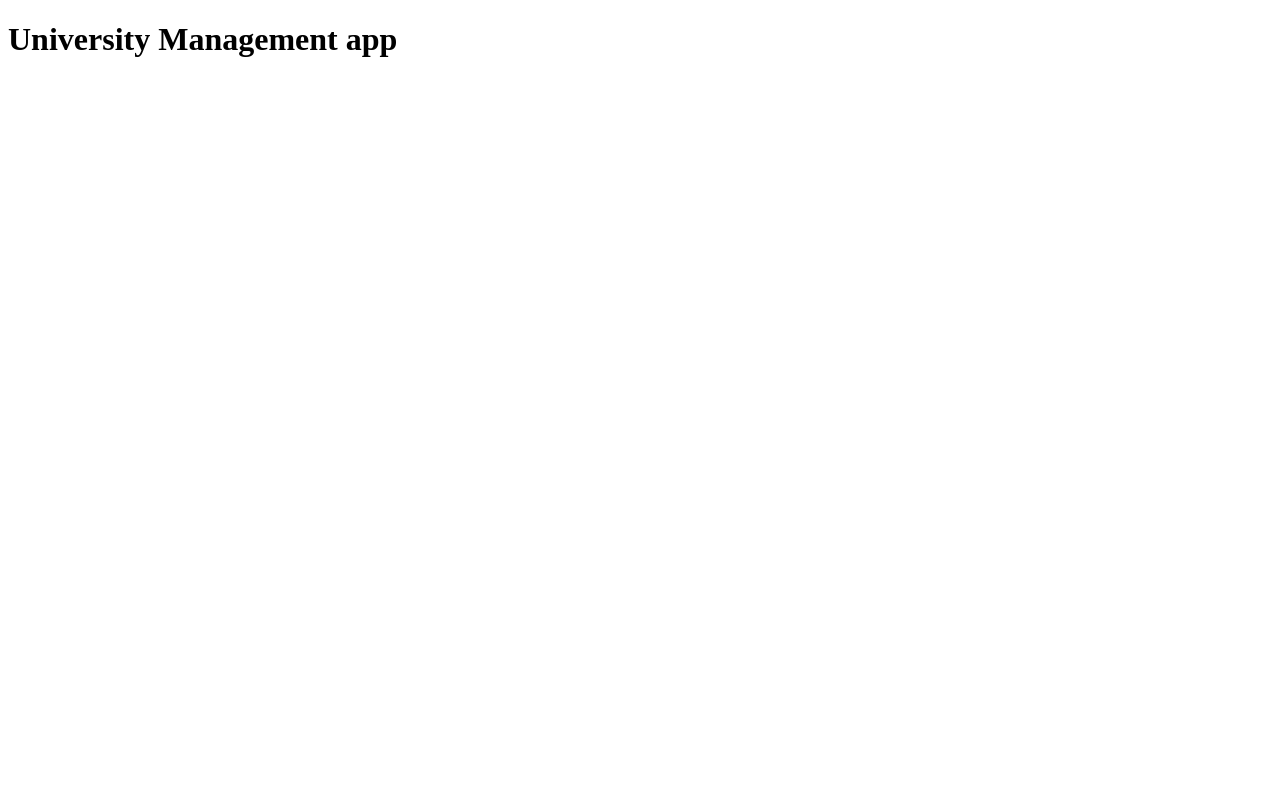
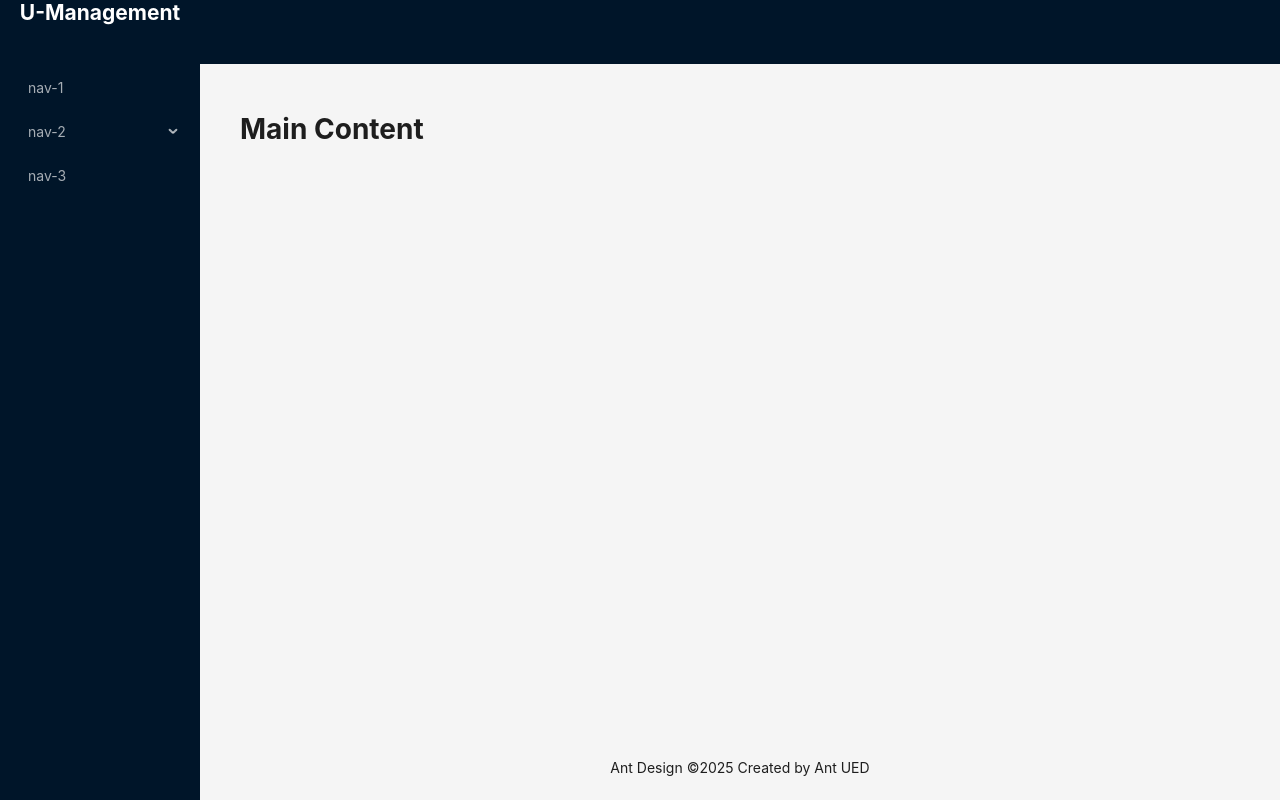
Before and after one commit to Siblur-Rahman/um-client, a React (Vite) app: page / in a window 1280 px wide. Built offline with nearby package versions, Linux system fonts and the light colour scheme.

Commit message:
26-3 completed

```diff
--- a/package.json
+++ b/package.json
@@ -10,6 +10,7 @@
     "preview": "vite preview"
   },
   "dependencies": {
+    "antd": "^5.24.3",
     "react": "^19.0.0",
     "react-dom": "^19.0.0",
     "react-router-dom": "^7.3.0"
--- a/src/App.tsx
+++ b/src/App.tsx
@@ -1,12 +1,9 @@
+import MainLayout from "./components/layout/MainLayout"
 
 
 function App() {
 
-  return (
-    <>
-      <h1>University Management app</h1>
-    </>
-  )
+  return <MainLayout/>
 }
 
 export default App
--- /dev/null
+++ b/src/components/layout/MainLayout.tsx
@@ -0,0 +1,75 @@
+import { createElement } from 'react';
+import { UploadOutlined, UserOutlined, VideoCameraOutlined } from '@ant-design/icons';
+import { Layout, Menu, MenuProps} from 'antd';
+
+const { Header, Content, Footer, Sider } = Layout;
+
+const items: MenuProps['items'] = [
+    {
+        key: '1',
+        label:'nav-1'
+    },
+    {
+        key: '2',
+        label:'nav-2',
+        children:[
+            {
+                key:'21',
+                label:'nav21'
+            },
+            {
+                key:'22',
+                label:'nav22'
+            },
+        ]
+    },
+    {
+        key: '3',
+        label:'nav-3'
+    },
+]
+
+const MainLayout: React.FC = () => {
+
+  return (
+    <Layout style={{height: "100vh"}}>
+      <Sider
+        breakpoint="lg"
+        collapsedWidth="0"
+        onBreakpoint={(broken) => {
+          console.log(broken);
+        }}
+        onCollapse={(collapsed, type) => {
+          console.log(collapsed, type);
+        }}
+      >
+        <div style={{color: "white", textAlign: "center", height:"4rem", display:"flex", justifyContent:"center", justifyItems:"center"}}>
+            <h1>U-Management</h1>
+        </div>
+        <Menu
+        theme="dark"
+        mode="inline"
+        defaultSelectedKeys={['4']}
+        items={items} />
+      </Sider>
+      <Layout>
+        <Header style={{ padding: 0,}} />
+        <Content style={{ margin: '24px 16px 0' }}>
+          <div
+            style={{
+              padding: 24,
+              minHeight: 360,
+            }}
+          >
+            <h1>Main Content</h1>
+          </div>
+        </Content>
+        <Footer style={{ textAlign: 'center' }}>
+          Ant Design ©{new Date().getFullYear()} Created by Ant UED
+        </Footer>
+      </Layout>
+    </Layout>
+  );
+};
+
+export default MainLayout;
--- a/src/index.css
+++ b/src/index.css
@@ -0,0 +1,5 @@
+*{
+    box-sizing: border-box;
+    padding: 0;
+    margin: 0;
+}
```
Also changed, not shown: src/components/layout/AdminLayout.tsx (added, +10 -0 lines), 1 other file (tests, documents, lock files or other folders).
